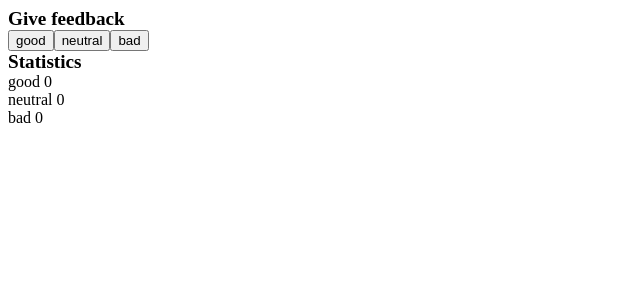
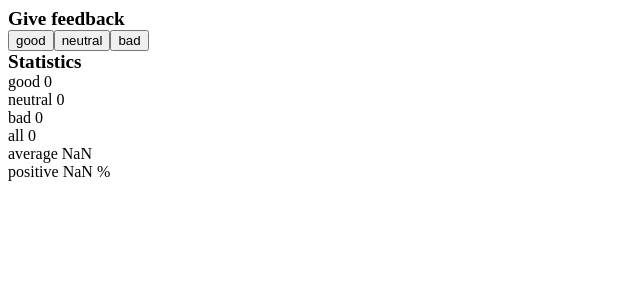
Before and after one commit to HossBigft/fullStackOpen, a React (Vite) app in the folder part1/unicafe/: page / in a window 1280 px wide. Shown: the top 300 px of the page, without its empty margins (0-640 px from the left). Built offline with nearby package versions, Linux system fonts and the light colour scheme.

Commit message:
Add 1.7: unicafe step2

```diff
--- a/part1/unicafe/src/App.jsx
+++ b/part1/unicafe/src/App.jsx
@@ -26,6 +26,9 @@ const App = () => {
             <div> good {good}</div>
             <div> neutral {neutral}</div>
             <div> bad {bad}</div>
+            <div> all {good+bad+neutral}</div>
+            <div> average {(good+bad*-1)/(good+bad+neutral)}</div>
+            <div> positive {good/(good+bad+neutral)} %</div>
           </div>
 
     </div>
```
